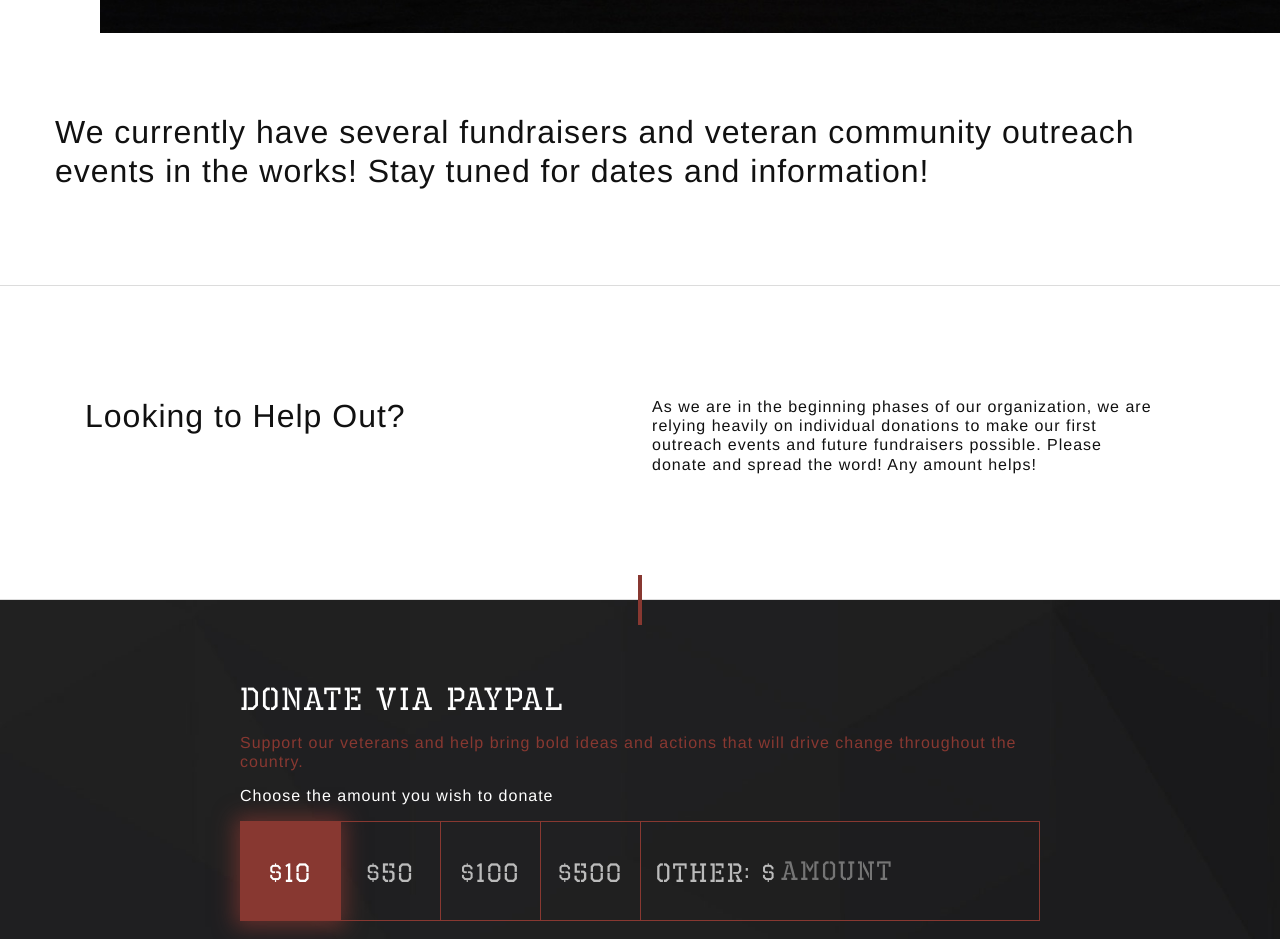
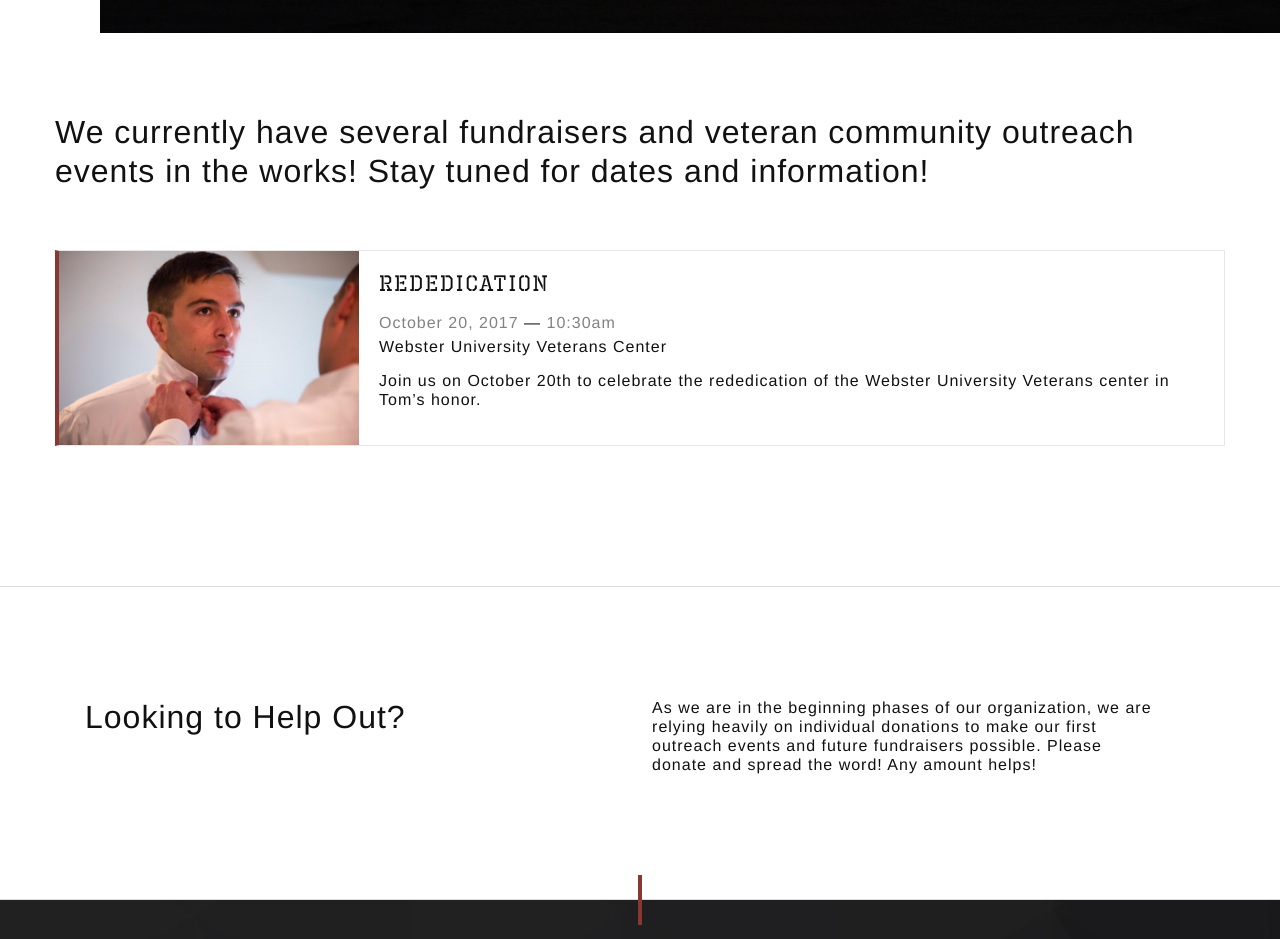
Before and after one commit to davidstevens37/TheZolaInitiative, a Jekyll site: the page built from events.html, in a window 1280 px wide. Shown: the part 686-1625 px from the top of the page. Built offline with Jekyll 4.4.1, drawn with Linux system fonts in a browser that asks for light colours; some web fonts are replaced.

Commit message:
updated site to accomodate events

```diff
--- a/_config.yml
+++ b/_config.yml
@@ -19,3 +19,18 @@ github_username:  jekyll
 
 # Build settings
 markdown: kramdown
+
+collections:
+  event:
+    output: true
+    permalink: /event/:year/:month/:day/:title
+
+defaults:
+  - scope:
+      path: ""
+      type: event
+    values:
+      is_event: true
+      page_title: Event Details
+      hero_image: /images/runway.jpg
+      layout: event
--- /dev/null
+++ b/_event/1987-10-20-zola-event.md
@@ -0,0 +1,13 @@
+---
+name: Rededication
+image: /images/zola-tie.png
+when_date: October 20, 2017
+when_time: 10:30am
+location_name: Webster University Veterans Center
+address_street: 200 Hazel Ave. St.
+address_city_state_zip: Louis, MO 63199
+---
+
+Join us on October 20th to celebrate the rededication of the Webster University Veterans center in Tom's honor.
+
+We're hope you all can make it.
--- a/_sass/_base.scss
+++ b/_sass/_base.scss
@@ -7,7 +7,7 @@
  */
 body, h1, h2, h3, h4, h5, h6,
 p, blockquote, pre, hr,
-dl, dd, ol, ul, figure {
+ol, ul, figure {
     margin: 0;
     padding: 0;
 }
--- a/_sass/_events.scss
+++ b/_sass/_events.scss
@@ -81,3 +81,106 @@
     width: 48%;
   }
 }
+
+
+
+  @mixin event-list-breakpoint() {
+    @include min-width(670px) {
+      @content;
+    }
+  }
+
+  .events-list {
+    margin: 60px 0;
+  }
+  .event-list__item-wrapper {
+    text-decoration: none;
+    color: inherit;
+  }
+  .event-list__item {
+    position: relative;
+    margin-top: 30px;
+    border: 1px solid $grey-color-light;
+    text-align: center;
+    display: block;
+    border-bottom: 4px solid $brand-color;
+    @include box-shadow;
+    @include event-list-breakpoint {
+      border-bottom: 1px solid $grey-color-light;
+      border-left: 4px solid $brand-color;
+      box-shadow: none;
+      text-align: left;
+    }
+  }
+  .event-list__item:hover {
+    border-left-color: $brand-color-light;
+  }
+
+
+  .event-list__item-wrapper:first-of-type .event-list__item {
+    margin-top: 0;
+  }
+    .event-list__item__picture {
+      padding-bottom: 56.25%;
+      background-size: cover;
+      background-position: center;
+      @include event-list-breakpoint {
+        padding-bottom: 0;
+        width: 300px;
+        height: 100%;
+        position: absolute;
+      }
+    }
+
+    .event-list__item__details {
+      padding: 20px;
+      @include event-list-breakpoint {
+        margin-left: 300px;
+      }
+    }
+
+    .event-list__item__details__title {
+      @include brand-font;
+      font-size: 1.4rem;
+    }
+    .event-list__item:hover .event-list__item__details__title {
+      text-decoration: underline;
+    }
+
+    .event-list__item__details__location-name {
+      margin-top: 5px;
+    }
+
+    .event-list__item__details__date-time {
+      color: $grey-color;
+      display: inline-block;
+    }
+      .event-list__item__details__date-time--date {
+
+      }
+      .event-list__item__details__date-time--time {
+
+      }
+
+    .event-list__item__details__description {
+
+    }
+
+
+  .event-details {
+    max-width: 800px;
+    margin: 60px auto;
+    padding: 15px;
+  }
+    .event-details dt {
+      @include brand-font;
+      color: $brand-color-dark;
+    }
+    .event-details__image {
+      max-width: 400px;
+      margin: auto;
+      display: block;
+    }
+    .event-details__details {
+      margin-top: 60px;
+    }
--- a/css/main.scss
+++ b/css/main.scss
@@ -86,6 +86,10 @@ $nav-breakpoint:  715px;
     box-shadow: 0px 1px 20px 5px rgba(136, 56, 49, 0.65);
 }
 
+@mixin box-shadow() {
+    box-shadow: 0px 0px 12px -2px rgba(0, 0, 0, 0.2);
+}
+
 @mixin dash-divider() {
     position: relative;
     &:before {
--- a/events.html
+++ b/events.html
@@ -12,6 +12,26 @@ hero_image: /images/runway.jpg
       <h2 class="header">
         We currently have several fundraisers and veteran community outreach events in the works!  Stay tuned for dates and information!
       </h2>
+      <div class="events-list">
+
+        {% for event in site.event %}
+            <a href="{{ event.url }}" class="event-list__item-wrapper">
+              <div class="event-list__item">
+                <div class="event-list__item__picture" style="background-image: url({{ event.image }})"></div>
+                <div class="event-list__item__details">
+                  <h4 class="event-list__item__details__title">{{ event.name }}</h4>
+                  <div class="event-list__item__details__date-time-container">
+                    <span class="event-list__item__details__date-time event-list__item__details__date-time--date">{{ event.when_date }}</span> &mdash;
+                    <span class="event-list__item__details__date-time event-list__item__details__date-time--time">{{ event.when_time }}</span>
+                  </div>
+                  <p class="event-list__item__details__location-name">{{ event.location_name }}</p>
+                  <div class="event-list__item__details__description">{{ event.excerpt }}</div>
+                </div>
+              </div>
+            </a>
+        {% endfor %}
+
+      </div>
 
     </div>
   </div>
```
Also changed, not shown: _layouts/event.html (added, +33 -0 lines).
